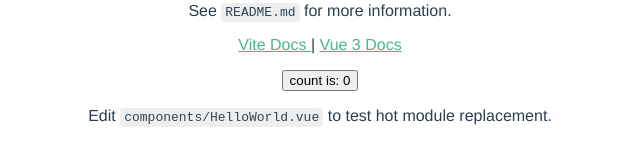
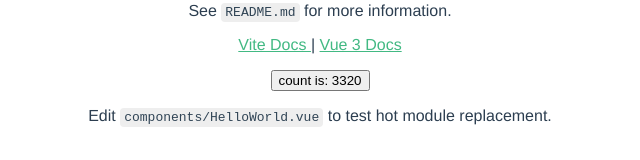
Before and after one commit to G7r7/Quiz, a Vue app in the folder client/: page / in a window 1280 px wide. Shown: the part 376-536 px from the top of the page, without its empty margins (320-960 px from the left). Built offline with nearby package versions, Linux system fonts and the light colour scheme; no server answers.

Commit message:
Client : Added QuizStore

```diff
--- a/client/src/components/HelloWorld.vue
+++ b/client/src/components/HelloWorld.vue
@@ -1,9 +1,16 @@
 <script setup lang="ts">
-import { ref } from "vue";
+import { inject } from "vue";
+import useWebsocketStore from "../stores/useWebsocketStore";
+
+const store = useWebsocketStore();
+const $vuePiniaWS: any = inject("vuePiniaWS");
+$vuePiniaWS.mount();
 
 defineProps<{ msg: string }>();
 
-const count = ref(0);
+const incr = () => {
+  $vuePiniaWS.io.emit({ messageType: "increment", data: 1 });
+};
 </script>
 
 <template>
@@ -26,7 +33,7 @@ const count = ref(0);
     <a href="https://v3.vuejs.org/" target="_blank">Vue 3 Docs</a>
   </p>
 
-  <button type="button" @click="count++">count is: {{ count }}</button>
+  <button type="button" @click="incr">count is: {{ store.quizId }}</button>
   <p>
     Edit
     <code>components/HelloWorld.vue</code> to test hot module replacement.
--- a/client/src/main.ts
+++ b/client/src/main.ts
@@ -1,4 +1,15 @@
 import { createApp } from "vue";
 import App from "./App.vue";
+import VuePiniaWS from "./plugins/VuePiniaWS";
+import { createPinia } from "pinia";
+import useWebsocketStore from "./stores/useWebsocketStore";
 
-createApp(App).mount("#app");
+const app = createApp(App);
+app.use(createPinia());
+app.use(
+  new VuePiniaWS({
+    connection: "http://localhost:7000",
+    pinia: { store: useWebsocketStore, actionPrefix: "" },
+  })
+);
+app.mount("#app");
--- a/client/src/plugins/VuePiniaWS/emitter.ts
+++ b/client/src/plugins/VuePiniaWS/emitter.ts
@@ -12,7 +12,8 @@ export default class Emitter {
   listeners: Map<string, listener[]>;
   constructor(pinia: pinia | undefined) {
     this.store = pinia?.store;
-    this.actionPrefix = pinia?.actionPrefix ? pinia.actionPrefix : "SOCKET_";
+    this.actionPrefix =
+      pinia?.actionPrefix !== undefined ? pinia.actionPrefix : "SOCKET_";
     this.listeners = new Map();
   }
 
@@ -59,19 +60,18 @@ export default class Emitter {
       );
 
       const fns: any[] = keys
-        .map((key) => s[key])
-        .filter((fn) => typeof fn === "function");
+        .map((key) => ({ key, fn: s[key] }))
+        .filter(({ fn }) => typeof fn === "function");
 
-      if (s && fns && fns.length > 0) {
+      if (fns && fns.length > 0) {
         const prefixed_event = this.actionPrefix + event;
 
-        for (const key in fns) {
-          const action = key.split("/").pop();
-
+        fns.forEach((fn) => {
+          const action = fn.key.split("/").pop();
           if (action === prefixed_event) {
-            s[key](args);
+            fn.fn(args);
           }
-        }
+        });
       }
     }
   }
--- a/client/src/plugins/VuePiniaWS/index.ts
+++ b/client/src/plugins/VuePiniaWS/index.ts
@@ -8,7 +8,6 @@ import Mixin from "./mixin";
 export interface pinia {
   store?: StoreDefinition;
   actionPrefix?: string;
-  mutationPrefix?: string;
   options?: {
     useConnectionNamespace?: boolean;
   };
@@ -24,21 +23,25 @@ interface VuePiniaWSOptions {
 }
 
 export default class VuePiniaWS {
-  io: Socket<DefaultEventsMap, DefaultEventsMap>;
+  io: Socket<DefaultEventsMap, DefaultEventsMap> | undefined;
   emitter: Emitter;
   listener: Listener;
+  options: { path?: string } | undefined;
+  connection: string;
+
   constructor({ connection, pinia, options }: VuePiniaWSOptions) {
-    this.io = this.connect(connection, options);
+    this.io = undefined;
+    this.options = options;
+    this.connection = connection;
     this.emitter = new Emitter(pinia);
-    this.listener = new Listener(this.io, this.emitter);
+    this.listener = new Listener(this.emitter);
   }
 
   install(Vue: any) {
     const version = Number(Vue.version.split(".")[0]);
 
     if (version >= 3) {
-      Vue.config.globalProperties.$socket = this.io;
-      Vue.config.globalProperties.$vuePiniaWS = this;
+      Vue.provide("vuePiniaWS", this);
     } else {
       Vue.prototype.$socket = this.io;
       Vue.prototype.$vuePiniaWS = this;
@@ -56,4 +59,9 @@ export default class VuePiniaWS {
       throw new Error("Unsupported connection type");
     }
   }
+
+  mount() {
+    this.io = this.connect(this.connection, this.options);
+    this.listener.register(this.io);
+  }
 }
--- a/client/src/plugins/VuePiniaWS/listener.ts
+++ b/client/src/plugins/VuePiniaWS/listener.ts
@@ -19,20 +19,14 @@ export default class Listener {
     "pong",
   ];
 
-  io: Socket<DefaultEventsMap, DefaultEventsMap>;
   emitter: Emitter;
 
-  constructor(
-    io: Socket<DefaultEventsMap, DefaultEventsMap>,
-    emitter: Emitter
-  ) {
-    this.io = io;
-    this.register();
+  constructor(emitter: Emitter) {
     this.emitter = emitter;
   }
 
-  register() {
-    this.io["onevent"] = (packet: { data: any }) => {
+  register(io: Socket<DefaultEventsMap, DefaultEventsMap>) {
+    io["onevent"] = (packet: { data: any }) => {
       const event = packet.data[0];
       let [, ...args] = packet.data;
       if (args.length === 1) args = args[0];
@@ -40,7 +34,7 @@ export default class Listener {
       this.onEvent(event, args);
     };
     Listener.staticEvents.forEach((event) =>
-      this.io.on(event, (args) => this.onEvent(event, args))
+      io.on(event, (args) => this.onEvent(event, args))
     );
   }
 
--- /dev/null
+++ b/client/src/stores/useWebsocketStore.ts
@@ -0,0 +1,74 @@
+import { defineStore } from "pinia";
+import { inject } from "vue";
+
+const useQuizStore = defineStore("Quiz", {
+  state: () => {
+    return {
+      actualQuestion: 1,
+      timer: 0,
+      quizName: "tatata",
+      quizId: 3320,
+      players: [{ userId: 0, isDone: true }],
+      question: {
+        quiz_id: 0,
+        id: 0,
+        content: "Ceci est une question ?",
+        multiple_answers: true,
+        totalTime: 30,
+        responses: [
+          {
+            question_id: 0,
+            id: 0,
+            content: "oui",
+            isSelected: false,
+          },
+        ],
+      },
+    };
+  },
+  actions: {
+    newQuestion(question: any) {
+      this.question = question;
+      this.players = this.players.map((player) => ({
+        ...player,
+        isDone: false,
+      }));
+    },
+    userJoined(user: any) {
+      this.players.push(user);
+    },
+    userLeft(user: any) {
+      this.players = this.players.filter(
+        (player) => player.userId !== user.userId
+      );
+    },
+    // newMessage(message: any) {
+    //   this.messages.push(message);
+    // },
+    userDone(user: any) {
+      const i = this.players.findIndex(
+        (player) => player.userId === user.userId
+      );
+      this.players[i].isDone = true;
+    },
+    timeOut() {
+      const { io }: any = inject("vuePiniaWS");
+      const responseIds = this.question.responses
+        .filter((response) => response.isSelected)
+        .map((response) => response.id);
+      if (this.question.multiple_answers) {
+        io.emit("response", responseIds);
+      } else {
+        io.emit("response", responseIds[0]);
+      }
+    },
+    timer(data: any) {
+      this.timer = data.timer;
+    },
+    score(data: any) {
+      this.score = data;
+    },
+  },
+});
+
+export default useQuizStore;
--- a/client/tsconfig.json
+++ b/client/tsconfig.json
@@ -13,6 +13,6 @@
     "lib": ["esnext", "dom"],
     "skipLibCheck": true
   },
-  "include": ["src/**/*.ts", "src/**/*.d.ts", "src/**/*.tsx", "src/**/*.vue"],
+  "include": ["src/**/*.ts", "src/**/*.d.ts", "src/**/*.tsx", "src/**/*.vue", "src/plugins/VuePiniaWS/mixin.js"],
   "references": [{ "path": "./tsconfig.node.json" }]
 }
```
Also changed, not shown: client/src/env.d.ts (+4 -4 lines).
